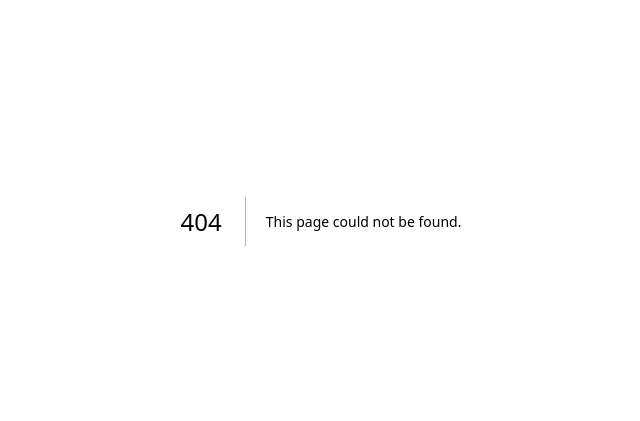
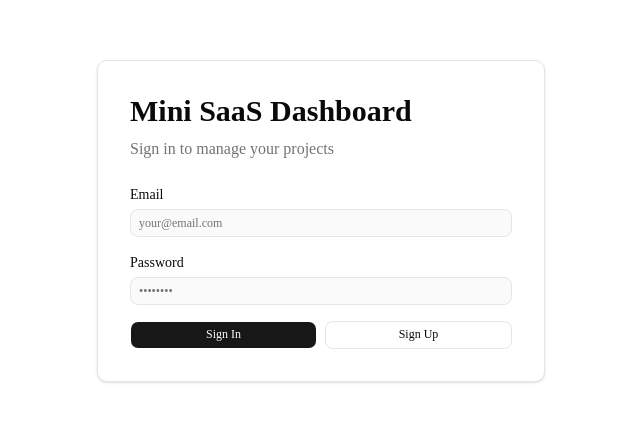
Before and after one commit to hellhckr/mini-saas-dashboard, a Next.js app: page /login in a window 1280 px wide. Before the commit this address had no page. Shown: the part 179-600 px from the top of the page, without its empty margins (319-959 px from the left). Built offline with nearby package versions, Linux system fonts and the light colour scheme; no server answers.

Commit message:
feat: add Supabase email/password auth and middleware protection

```diff
--- /dev/null
+++ b/src/app/login/page.tsx
@@ -0,0 +1,112 @@
+"use client";
+
+import { useState, FormEvent } from "react";
+import { useRouter } from "next/navigation";
+import { createClient } from "@/utils/supabase/client";
+import { Button } from "@/components/ui/button";
+import { Input } from "@/components/ui/input";
+
+export default function LoginPage() {
+  const router = useRouter();
+  const supabase = createClient();
+  const [email, setEmail] = useState("");
+  const [password, setPassword] = useState("");
+  const [error, setError] = useState<string | null>(null);
+  const [loading, setLoading] = useState(false);
+
+  async function handleSignUp(e: FormEvent) {
+    e.preventDefault();
+    setLoading(true);
+    setError(null);
+
+    const { error } = await supabase.auth.signUp({ email, password });
+    if (error) {
+      setError(error.message);
+    } else {
+      setError("Check your email to confirm your account");
+    }
+    setLoading(false);
+  }
+
+  async function handleSignIn(e: FormEvent) {
+    e.preventDefault();
+    setLoading(true);
+    setError(null);
+
+    const { error } = await supabase.auth.signInWithPassword({
+      email,
+      password,
+    });
+    if (error) {
+      setError(error.message);
+    } else {
+      router.push("/");
+    }
+    setLoading(false);
+  }
+
+  return (
+    <div className="min-h-screen flex items-center justify-center bg-background">
+      <div className="bg-card rounded-lg shadow border border-border p-8 w-full max-w-md">
+        <h1 className="text-3xl font-bold text-foreground mb-2">
+          Mini SaaS Dashboard
+        </h1>
+        <p className="text-muted-foreground mb-6">
+          Sign in to manage your projects
+        </p>
+
+        {error && (
+          <div className="bg-destructive/10 text-destructive border border-destructive/20 p-3 rounded mb-4 text-sm">
+            {error}
+          </div>
+        )}
+
+        <form className="space-y-4">
+          <div>
+            <label className="block text-sm font-medium text-foreground mb-1">
+              Email
+            </label>
+            <Input
+              type="email"
+              value={email}
+              onChange={(e) => setEmail(e.target.value)}
+              placeholder="your@email.com"
+              disabled={loading}
+            />
+          </div>
+
+          <div>
+            <label className="block text-sm font-medium text-foreground mb-1">
+              Password
+            </label>
+            <Input
+              type="password"
+              value={password}
+              onChange={(e) => setPassword(e.target.value)}
+              placeholder="••••••••"
+              disabled={loading}
+            />
+          </div>
+
+          <div className="flex gap-2">
+            <Button
+              onClick={handleSignIn}
+              disabled={loading}
+              className="flex-1"
+            >
+              {loading ? "Loading..." : "Sign In"}
+            </Button>
+            <Button
+              onClick={handleSignUp}
+              disabled={loading}
+              variant="outline"
+              className="flex-1"
+            >
+              {loading ? "Loading..." : "Sign Up"}
+            </Button>
+          </div>
+        </form>
+      </div>
+    </div>
+  );
+}
--- /dev/null
+++ b/src/middleware.ts
@@ -0,0 +1,19 @@
+import { type NextRequest } from "next/server";
+import { updateSession } from "@/utils/supabase/middleware";
+
+export async function middleware(request: NextRequest) {
+  return await updateSession(request);
+}
+
+export const config = {
+  matcher: [
+    /*
+     * Match all request paths except for the ones starting with:
+     * - _next/static (static files)
+     * - _next/image (image optimization files)
+     * - favicon.ico (favicon file)
+     * - login (auth pages)
+     */
+    "/((?!_next/static|_next/image|favicon.ico|login).*)",
+  ],
+};
--- /dev/null
+++ b/src/utils/supabase/middleware.ts
@@ -0,0 +1,37 @@
+import { NextResponse, type NextRequest } from "next/server";
+import { createServerClient, serializeCookieHeader } from "@supabase/ssr";
+
+export async function updateSession(request: NextRequest) {
+  let supabaseResponse = NextResponse.next({
+    request,
+  });
+
+  const supabase = createServerClient(
+    process.env.NEXT_PUBLIC_SUPABASE_URL!,
+    process.env.NEXT_PUBLIC_SUPABASE_PUBLISHABLE_KEY!,
+    {
+      cookies: {
+        getAll() {
+          return request.cookies.getAll();
+        },
+        setAll(cookiesToSet) {
+          cookiesToSet.forEach(({ name, value, options }) => {
+            supabaseResponse.cookies.set(name, value, options);
+          });
+        },
+      },
+    }
+  );
+
+  const {
+    data: { user },
+  } = await supabase.auth.getUser();
+
+  if (!user && request.nextUrl.pathname === "/") {
+    const url = request.nextUrl.clone();
+    url.pathname = "/login";
+    return NextResponse.redirect(url);
+  }
+
+  return supabaseResponse;
+}
```
